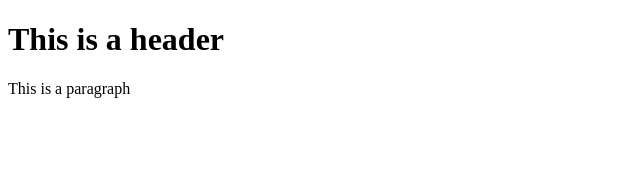
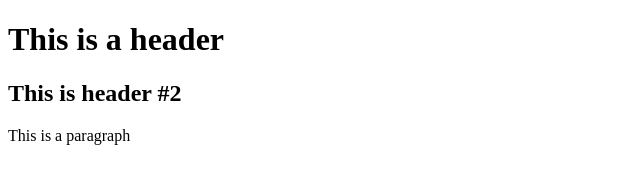
Before and after one commit to 1HRE1/git-test, a plain HTML site: page index.html in a window 1280 px wide. Shown: the whole page, without its empty margins (0-640 px from the left). Drawn offline with Linux system fonts and the light colour scheme.

Commit message:
Third commit

```diff
--- a/index.html
+++ b/index.html
@@ -8,6 +8,7 @@
 </head>
 <body>
     <h1>This is a header</h1>
+    <h2>This is header #2</h2>
     <p>This is a paragraph</p>
 </body>
 </html>
```
